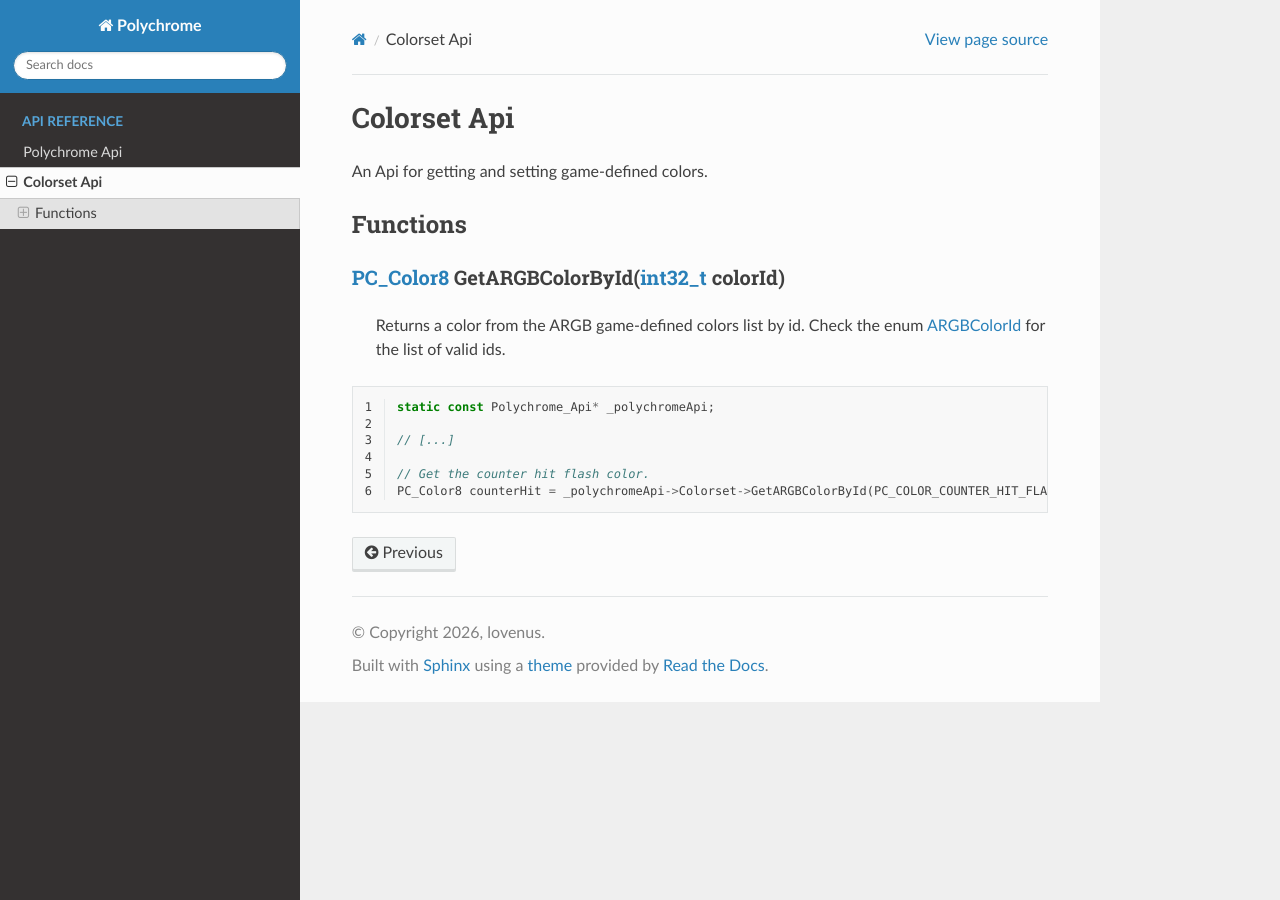
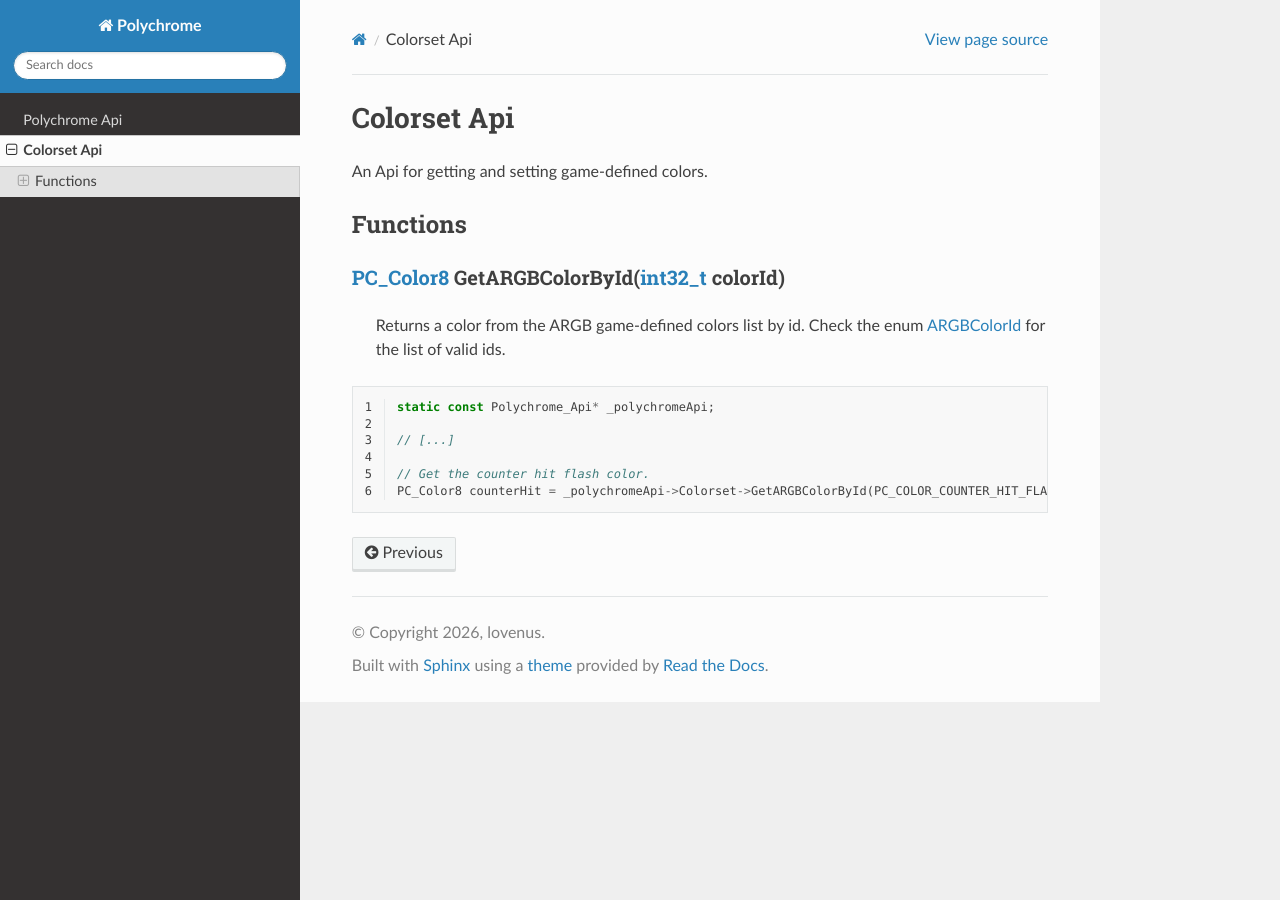
Before and after one commit to MoonSquaredd/Polychrome, a Sphinx documentation site: the page built from docs/api/api_colorset.rst, in a window 1280 px wide. Built offline with Sphinx 7.4.7 and the Read the Docs theme 3.1.0, drawn with Linux system fonts in a browser that asks for light colours.

Commit message:
docs part 8

```diff
--- a/docs/index.rst
+++ b/docs/index.rst
@@ -9,9 +9,10 @@
 
    This project is under active development.
 
+Contents
+--------
+
 .. toctree::
-	:maxdepth: 1
-	:caption: Api reference
 
 	api/api_polychrome
 	api/api_colorset
```
